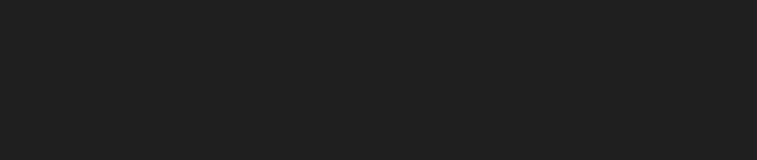
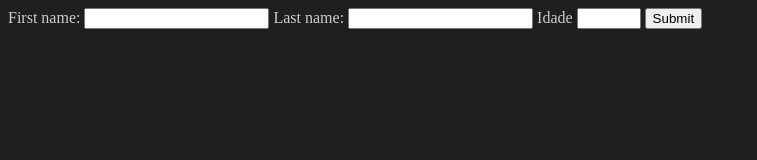
Before and after one commit to SamColt36/javascript-playlist-edson-maia, a plain HTML site: page DOM Forms/index.html in a window 1280 px wide. Shown: the whole page, without its empty margins (0-757 px from the left). Drawn offline with Linux system fonts and the light colour scheme.

Commit message:
Update class

```diff
--- a/DOM Forms/index.html
+++ b/DOM Forms/index.html
@@ -14,6 +14,15 @@
 </head>
 
 <body>
+	<form id="formulario" action="">
+		<label for="fname">First name:</label>
+		<input type="text" name="fname" required>
+		<label for="lname">Last name:</label>
+		<input type="text" name="lname"" required>
+		<label for="age">Idade</label>
+		<input type="number" name="age" min="18" max="150" required>
+		<input type="submit" value="Submit">
+	</form>
 	<script src="script.js"></script>
 </body>
 
--- a/DOM Forms/script.js
+++ b/DOM Forms/script.js
@@ -1,3 +1,23 @@
 let page = document.getElementById('demo')
 page.style.backgroundColor = '#1F1F1F'
 page.style.color = '#ccc'
+
+// Abaixo fiz a seleção usando o .forms
+// Primeiro selecionei o formulário pelo 'id' depois o elemento via 'name'
+
+function validarCamposDeEntrada() {
+	let x = document.forms['formulario']['fname'].value
+	if (x == '') {
+		alert('Campos de entrada vazios')
+	}
+}
+
+// Validação de formulário pode ser usando atributos HTMl 'required'
+// VALIDAÇÃO DE DADOS CASOS A SE TRATAR
+// 1: Preenchimento de todos os campos
+// 2: Inserção de data válida
+// 3: Entrada de formato diferente. Número em texto; e texto em número
+
+// Exemplo Prático
+// Todos os campos do lado HTML já estão 'required' logo não é necessário criar implementação em js para campos sem entrada
+//
```
